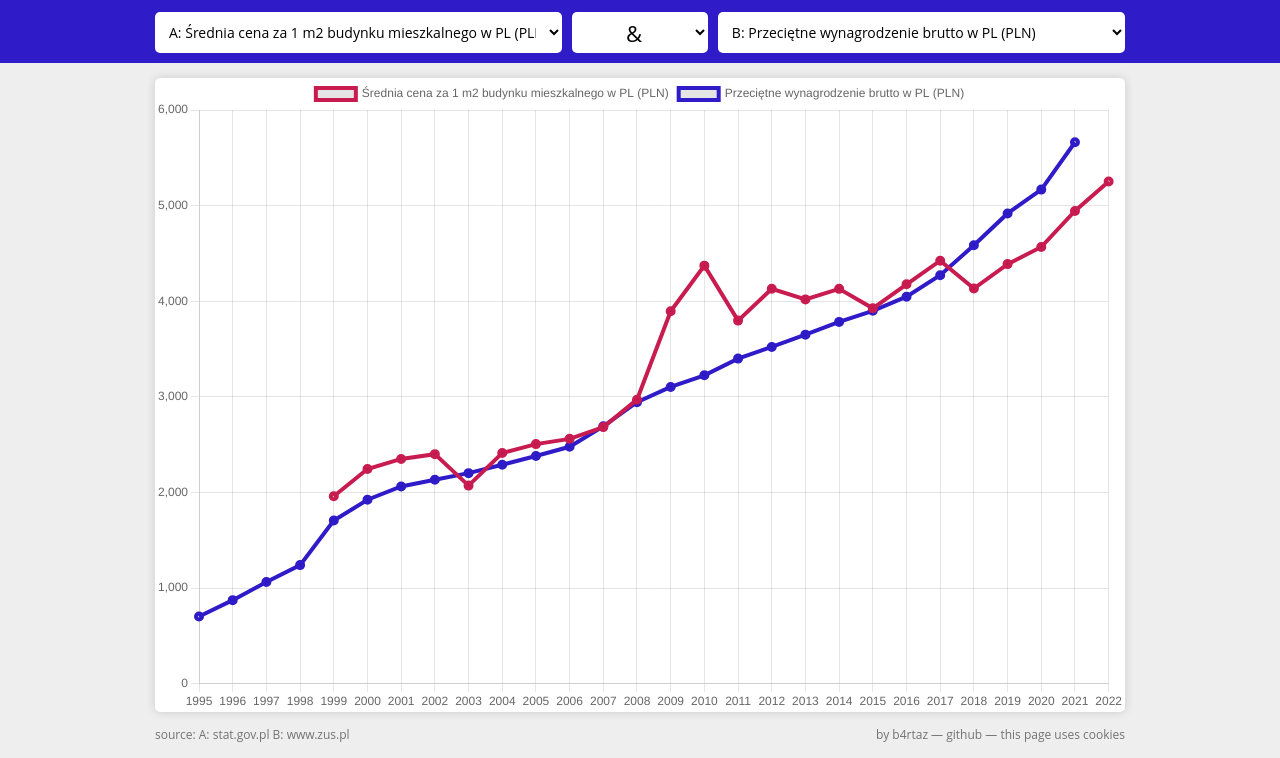
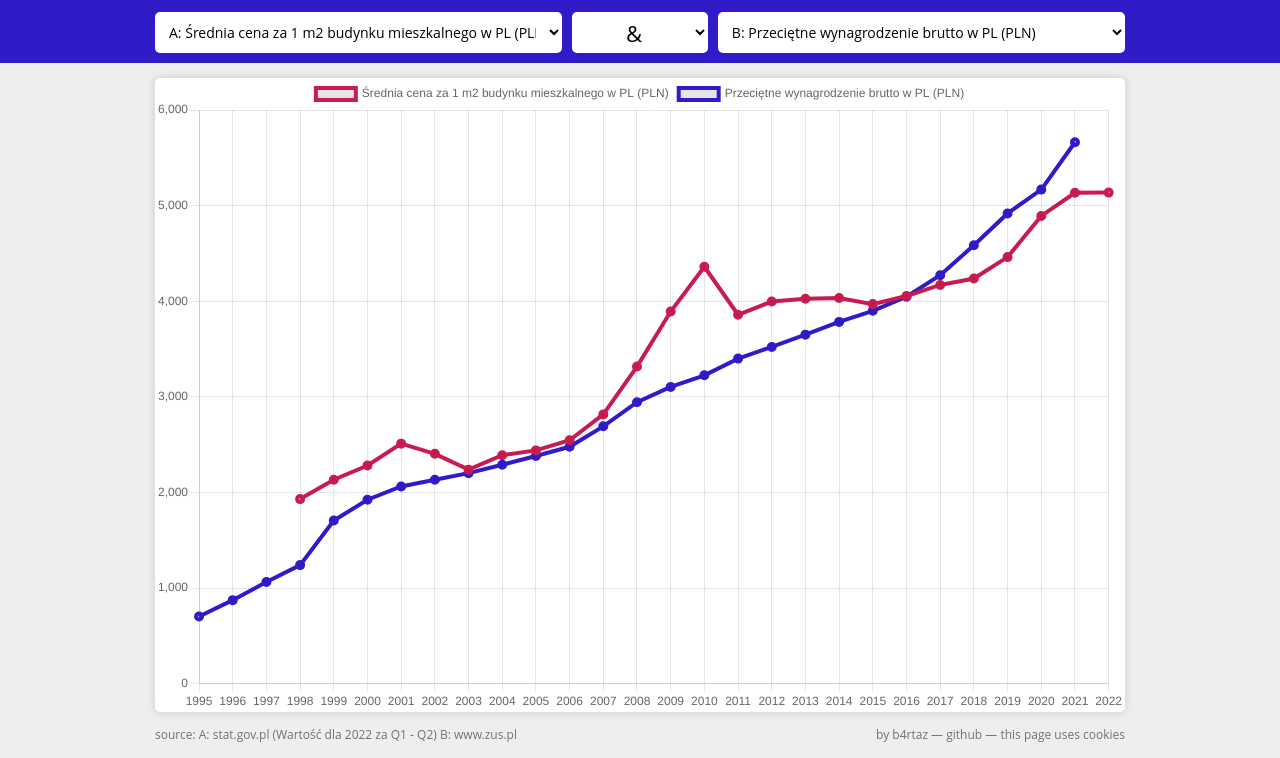
Before and after one commit to b4rtaz/zloty-go-brrrr, a plain HTML site: page index.html in a window 1280 px wide. Shown: the part 42-800 px from the top of the page. Drawn offline with nearby package versions, Linux system fonts and the light colour scheme.

Commit message:
polishing.

```diff
--- a/data/pl-avg-square-meter-apartment-price.json
+++ b/data/pl-avg-square-meter-apartment-price.json
@@ -5,31 +5,35 @@
     "title": {
         "pl": "Średnia cena za 1 m2 budynku mieszkalnego w PL (PLN)"
     },
+	"comment": {
+		"pl": "Wartość dla 2022 za Q1 - Q2"
+	},
     "unit": "PLN",
     "data": [
-        { "year": 2022, "value": 5252 },
-        { "year": 2021, "value": 4944 },
-        { "year": 2020, "value": 4567 },
-        { "year": 2019, "value": 4388 },
-        { "year": 2018, "value": 4132 },
-        { "year": 2017, "value": 4424 },
-        { "year": 2016, "value": 4177 },
-        { "year": 2015, "value": 3926 },
-        { "year": 2014, "value": 4129 },
-        { "year": 2013, "value": 4019 },
-        { "year": 2012, "value": 4130 },
-        { "year": 2011, "value": 3797 },
-        { "year": 2010, "value": 4372 },
-        { "year": 2009, "value": 3895 },
-        { "year": 2008, "value": 2970 },
-        { "year": 2007, "value": 2683 },
-        { "year": 2006, "value": 2560 },
-        { "year": 2005, "value": 2505 },
-        { "year": 2004, "value": 2412 },
-        { "year": 2003, "value": 2071 },
-        { "year": 2002, "value": 2400 },
-        { "year": 2001, "value": 2350 },
-        { "year": 2000, "value": 2245 },
-        { "year": 1999, "value": 1960 }
+		{ "year": 2022, "value": 5136 },
+		{ "year": 2021, "value": 5134.25 },
+		{ "year": 2020, "value": 4891.5 },
+		{ "year": 2019, "value": 4461.25 },
+		{ "year": 2018, "value": 4237.5 },
+		{ "year": 2017, "value": 4170 },
+		{ "year": 2016, "value": 4054 },
+		{ "year": 2015, "value": 3969.5 },
+		{ "year": 2014, "value": 4033.5 },
+		{ "year": 2013, "value": 4025.25 },
+		{ "year": 2012, "value": 3996.25 },
+		{ "year": 2011, "value": 3858.25 },
+		{ "year": 2010, "value": 4360.25 },
+		{ "year": 2009, "value": 3891.5 },
+		{ "year": 2008, "value": 3316.25 },
+		{ "year": 2007, "value": 2816 },
+		{ "year": 2006, "value": 2545.25 },
+		{ "year": 2005, "value": 2439.25 },
+		{ "year": 2004, "value": 2388.75 },
+		{ "year": 2003, "value": 2238 },
+		{ "year": 2002, "value": 2403.5 },
+		{ "year": 2001, "value": 2510 },
+		{ "year": 2000, "value": 2281.25 },
+		{ "year": 1999, "value": 2132.5 },
+		{ "year": 1998, "value": 1930 }
     ]
 }
--- a/data/pl-electricity-price.json
+++ b/data/pl-electricity-price.json
@@ -5,6 +5,9 @@
     "title": {
         "pl": "Średnia cena energii elektrycznej w PL (PLN/MWh)"
     },
+	"comment": {
+		"pl": "Wartość dla 2022 za okres Q1 - Q2"
+	},
     "unit": "PLN/MWh",
     "data": [
         { "year": 2022, "value": 470.155 },
--- a/index.html
+++ b/index.html
@@ -7,8 +7,8 @@
 	<link rel="shortcut icon" href="./assets/icon.png?v=5">
 
 	<script src="https://cdn.jsdelivr.net/npm/chart.js@3.9.1/dist/chart.min.js"></script>
-	<link href="./assets/style.css?v=5" rel="stylesheet">
-	<script src="./assets/script.js?v=5"></script>
+	<link href="./assets/style.css?v=6" rel="stylesheet">
+	<script src="./assets/script.js?v=6"></script>
 	<script>
 		setup([
 			"pl-avg-square-meter-apartment-price.json",
@@ -18,7 +18,7 @@
 			"pl-gdp-per-capita.json",
 			"pl-inflation.json",
 			"pl-electricity-price.json"
-		].map(url => `${url}?v=5`));
+		].map(url => `${url}?v=6`));
 	</script>
 </head>
 <body>
```
Also changed, not shown: scraper/pl-avg-square-meter-apartment-price.js (added, +37 -0 lines), scraper/pl-avg-euro-diesel.js (renamed from scraper/scrap-lotos-pl.js).
